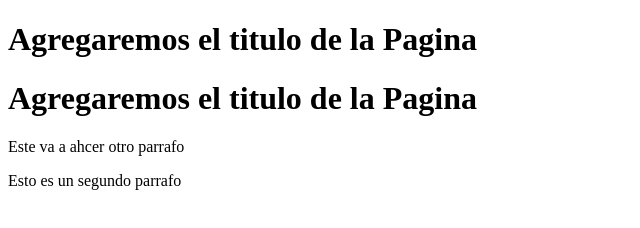
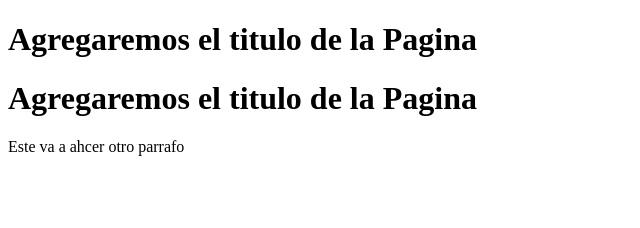
Before and after one commit to AndyPavon/ProyectoWebEmpresaC, a plain HTML site: page index.html in a window 1280 px wide. Shown: the whole page, without its empty margins (0-640 px from the left). Drawn offline with Linux system fonts and the light colour scheme.

Commit message:
Quitamos el parrafo 2

```diff
--- a/index.html
+++ b/index.html
@@ -10,6 +10,6 @@
 
     <h1>Agregaremos el titulo de la Pagina</h1>
     <p>Este va a ahcer otro parrafo</p>
-    <p>Esto es un segundo parrafo</p>
+
 </body>
 </html>
```
